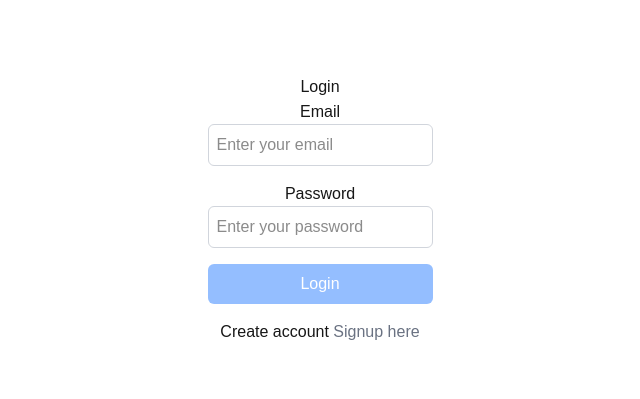
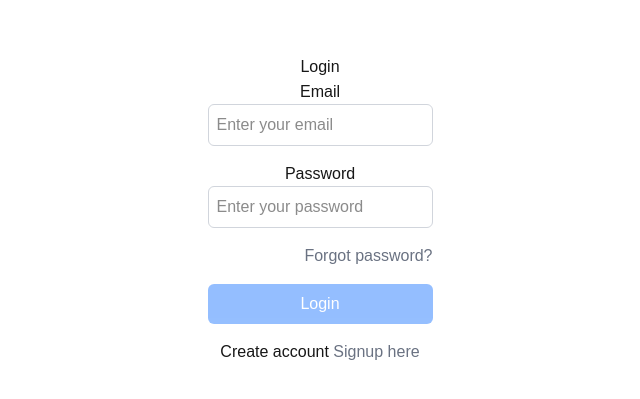
Before and after one commit to Iqbalshah786/next-js-auth, a Next.js app: page /login in a window 1280 px wide. Shown: the part 191-590 px from the top of the page, without its empty margins (320-960 px from the left). Built offline with nearby package versions, Linux system fonts and the light colour scheme.

Commit message:
add forgot password link to login page

```diff
--- a/src/app/login/page.tsx
+++ b/src/app/login/page.tsx
@@ -79,6 +79,15 @@ export default function LoginPage() {
             value={user.password}
             onChange={(e) => setUser({ ...user, password: e.target.value })}
           />
+          {/* forgot password link */}
+          <div className="w-full mb-4 text-right">
+            <Link
+              href="/forgotpassword"
+              className="text-gray-500 hover:underline"
+            >
+              Forgot password?
+            </Link>
+          </div>
           <button
             type="submit"
             className={`${
```
